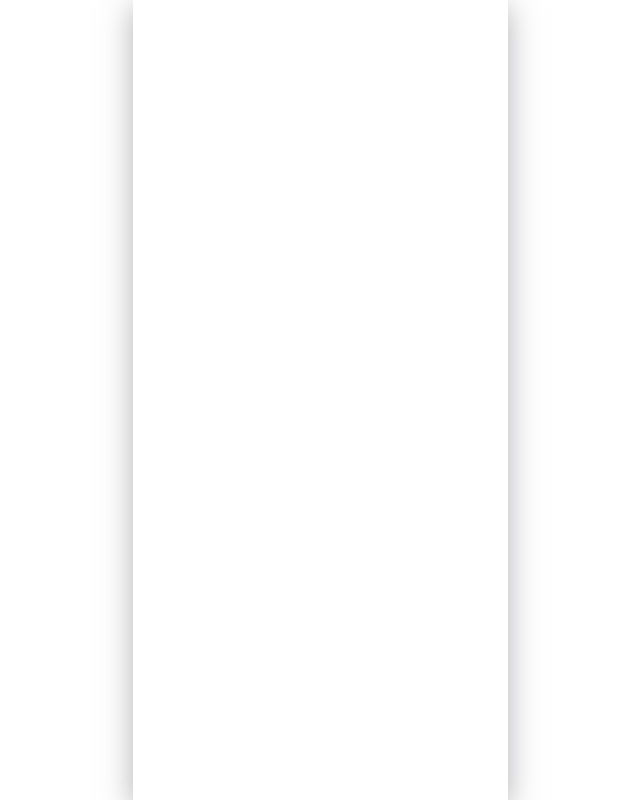
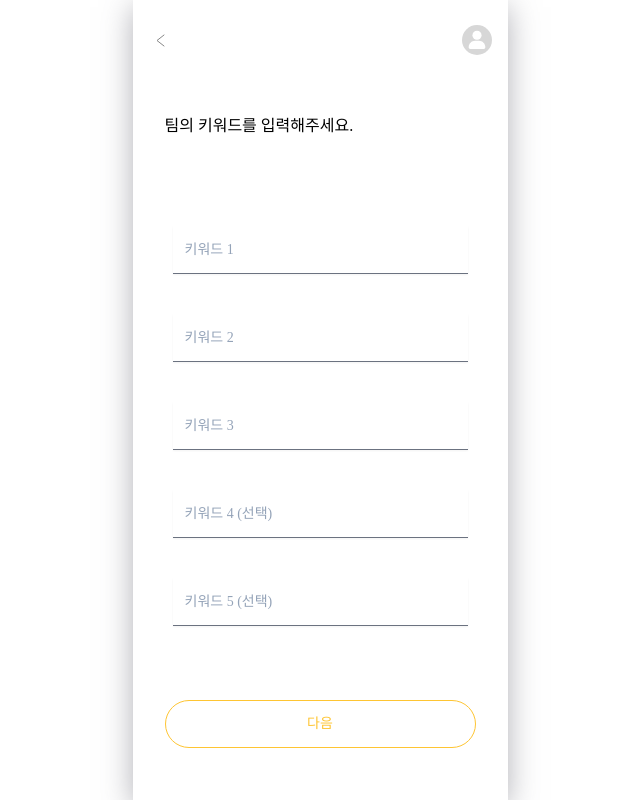
Before and after one commit to 9oormthon-univ/2024_BEOTKKOTTHON_TEAM_21_FE, a React (Create React App) app: page /recommendmiddle in a window 1280 px wide. Before the commit this address had no page. Shown: the whole page, without its empty margins (320-960 px from the left). Built offline with nearby package versions, Linux system fonts and the light colour scheme; a web font is replaced by a local one.

Commit message:
feat: 키워드입력페이지 레이아웃 생성

```diff
--- a/src/App.js
+++ b/src/App.js
@@ -14,6 +14,7 @@ import FeedbackStorage from "./pages/WorkSpace/FeedbackStorage";
 import SignUp from "./pages/SignUp/SignUp";
 import SignUpEnd from "./pages/SignUp/SignUpEnd";
 import RecommendStart from "./pages/Recommend/RecommendStart";
+import RecommendMiddle from "./pages/Recommend/RecommendMiddle";
 
 function App() {
   const [showSplash, setShowSplash] = useState(true);
@@ -42,6 +43,7 @@ function App() {
           <Route path="/signup" element={<SignUp />} />
           <Route path="/signend" element={<SignUpEnd />} />
           <Route path="/recommendstart" element={<RecommendStart />} />
+          <Route path="/recommendmiddle" element={<RecommendMiddle />} />
         </Routes>
       </Router>
     </div>
--- /dev/null
+++ b/src/pages/Recommend/RecommendMiddle.js
@@ -0,0 +1,133 @@
+import React, { useState, useEffect } from "react";
+import { useNavigate } from "react-router-dom";
+import styled from "styled-components";
+import Navbar from "../../components/Navbar";
+
+const Container = styled.div`
+  display: flex;
+  flex-direction: column;
+  min-height: 100vh;
+  font-family: "Pretendard";
+  position: relative; /* Add relative positioning */
+  overflow: hidden;
+`;
+
+const ContextContainer = styled.div`
+  display: flex;
+  justify-content: space-between;
+  flex-direction: column;
+  align-items: center;
+  width: 100%;
+  min-height: 90vh;
+`;
+
+const KeywordContainer = styled.div`
+  width: 100%;
+  height: 75vh;
+  display: flex;
+  flex-direction: column;
+  justify-content: space-around;
+`;
+
+const BtnContainer = styled.div`
+  /* position: absolute; */
+  /* bottom: 30px; */
+  width: 311px;
+  height: 10vh;
+`;
+
+function RecommendMiddle() {
+  const navigate = useNavigate();
+  const [keyword1, setKeyword1] = useState("");
+  const [keyword2, setKeyword2] = useState("");
+  const [keyword3, setKeyword3] = useState("");
+  const [keyword4, setKeyword4] = useState("");
+  const [keyword5, setKeyword5] = useState("");
+
+  const [error, setError] = useState("");
+
+  const handleNext = () => {
+    // 검증 로직: 키워드 1, 2, 3이 모두 입력되었는지 확인
+    if (!keyword1 || !keyword2 || !keyword3) {
+      setError("필수 키워드를 모두 입력해주세요.");
+      return;
+    }
+    // 검증 로직 통과 시 : 다음 페이지로 이동
+    setError("");
+  };
+
+  return (
+    <div className="App">
+      <Container>
+        <Navbar></Navbar>
+        <ContextContainer>
+          <KeywordContainer>
+            <div className="ml-8">팀의 키워드를 입력해주세요.</div>
+            <div className="text-sm mx-10 flex flex-col gap-1/4">
+              {/* 필수 입력란 검증 로직 추가  */}
+              <input
+                type="text"
+                name="keyword1"
+                value={keyword1}
+                onChange={(e) => setKeyword1(e.target.value)}
+                className={`my-5 px-3 py-2 h-12 bg-white border-b border-b-gray-500 shadow-sm placeholder-slate-400 focus:outline-none focus:border-sky-500 focus:ring-sky-500 block w-full xs:text-sm focus:ring-1 ${
+                  error && !keyword1 ? "border-red-500" : ""
+                }`}
+                placeholder="키워드 1"
+                required
+              />
+              <input
+                type="text"
+                name="keyword2"
+                value={keyword2}
+                onChange={(e) => setKeyword2(e.target.value)}
+                className={`my-5 px-3 py-2 h-12 bg-white border-b border-b-gray-500 shadow-sm placeholder-slate-400 focus:outline-none focus:border-sky-500 focus:ring-sky-500 block w-full xs:text-sm focus:ring-1 ${
+                  error && !keyword2 ? "border-red-500" : ""
+                }`}
+                placeholder="키워드 2"
+                required
+              />
+              <input
+                type="text"
+                name="keyword3"
+                value={keyword3}
+                onChange={(e) => setKeyword3(e.target.value)}
+                className={`my-5 px-3 py-2 h-12 bg-white border-b border-b-gray-500 shadow-sm placeholder-slate-400 focus:outline-none focus:border-sky-500 focus:ring-sky-500 block w-full xs:text-sm focus:ring-1 ${
+                  error && !keyword3 ? "border-red-500" : ""
+                }`}
+                placeholder="키워드 3"
+                required
+              />
+              <input
+                type="text"
+                name="keyword4"
+                value={keyword4}
+                onChange={(e) => setKeyword4(e.target.value)}
+                className="my-5 px-3 py-2 h-12 bg-white border-b border-b-gray-500 shadow-sm placeholder-slate-400 focus:outline-none focus:border-sky-500 focus:ring-sky-500 block w-full  xs:text-sm focus:ring-1"
+                placeholder="키워드 4 (선택)"
+              />
+              <input
+                type="text"
+                name="keyword5"
+                value={keyword5}
+                onChange={(e) => setKeyword5(e.target.value)}
+                className="my-5 px-3 py-2 h-12 bg-white border-b border-b-gray-500 shadow-sm placeholder-slate-400 focus:outline-none focus:border-sky-500 focus:ring-sky-500 block w-full  xs:text-sm focus:ring-1"
+                placeholder="키워드 5 (선택)"
+              />
+            </div>
+            {error && <div className="text-red-500 ml-8 text-sm">{error}</div>}
+          </KeywordContainer>
+          <BtnContainer className="mb-5">
+            <button
+              onClick={handleNext}
+              className="mb-5 w-full rounded-full h-12 border  border-primary text-primary bg-white text-sm"
+            >
+              다음
+            </button>
+          </BtnContainer>
+        </ContextContainer>
+      </Container>
+    </div>
+  );
+}
+export default RecommendMiddle;
--- a/src/pages/Recommend/RecommendStart.js
+++ b/src/pages/Recommend/RecommendStart.js
@@ -38,15 +38,14 @@ const GradientContainer = styled.div`
 `;
 
 const TextContainer = styled.div`
-  margin-left: -90px;
+  margin-left: -80px;
 `;
 
 const TeamnameContainer1 = styled.div`
   display: flex;
   flex-direction: row;
-  position: absolute;
   margin-top: 15vh;
-  left: 30%;
+  margin-left: 100px;
   gap: 20px;
   width: 346px;
   height: 52.695px;
@@ -57,9 +56,8 @@ const TeamnameContainer1 = styled.div`
 const TeamnameContainer2 = styled.div`
   display: flex;
   flex-direction: row;
-  position: absolute;
-  margin-top: 30vh;
-  right: 30%;
+  margin-top: 18vh;
+  margin-right: 100px;
   gap: 20px;
   width: 346px;
   height: 52.695px;
@@ -79,12 +77,19 @@ const TeamnameBox = styled.div`
 `;
 
 const BtnContainer = styled.div`
-  position: absolute;
-  bottom: 30px;
+  /* position: absolute; */
+  /* bottom: 30px; */
   width: 311px;
+  height: 10vh;
 `;
 
 function RecommendStart() {
+  const navigate = useNavigate();
+
+  const goToNext = () => {
+    navigate("/recommendmiddle");
+  };
+
   return (
     <div className="App">
       <Container>
@@ -99,6 +104,7 @@ function RecommendStart() {
             </div>
           </TextContainer>
           <GradientContainer>
+            <div className="flex flex-col items-center justify-between">
               <div>
                 <TeamnameContainer1 className="text-sm">
                   <TeamnameBox>Team Krews</TeamnameBox>
@@ -112,11 +118,15 @@ function RecommendStart() {
                 </TeamnameContainer2>
               </div>
 
-            <BtnContainer>
-              <button className="mb-5 w-full rounded-full h-12 border  border-primary text-primary bg-white text-sm">
+              <BtnContainer className="mb-5">
+                <button
+                  onClick={goToNext}
+                  className="w-full rounded-full h-12 border  border-primary text-primary bg-white text-sm"
+                >
                   팀 이름 추천받기
                 </button>
               </BtnContainer>
+            </div>
           </GradientContainer>
         </ContextContainer>
       </Container>
```
Lines whose indentation alone changed are shown as unchanged.
